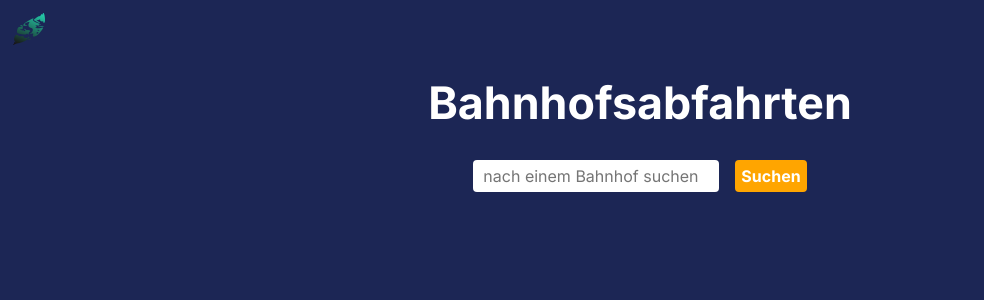
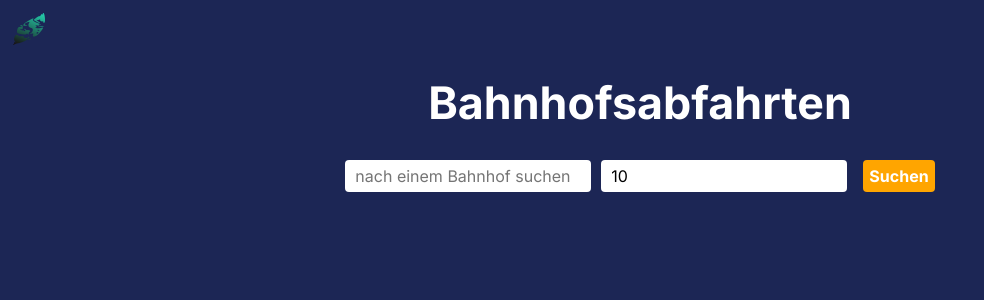
Before and after one commit to da-ssl/Bahnhofsabfahrten, a Next.js app: page / in a window 1280 px wide. Shown: the top 300 px of the page, without its empty margins (0-984 px from the left). Built offline with nearby package versions, Linux system fonts and the light colour scheme.

Commit message:
big update

```diff
--- a/src/pages/api/station/[station].ts
+++ b/src/pages/api/station/[station].ts
@@ -3,8 +3,22 @@ import {NextApiResponse} from "next"
 var _ = require('lodash')
 export default async function getData(req: NextApiRequest, res: NextApiResponse) {
   const instance = "https://transport.phipsiart.de"
-  const station = req.query['station']
-  const fetchstationurl = instance + "/locations?poi=false&addresses=false&query=" + station
+
+  let station: string = "";
+  let results: string = "1";
+
+  let reqparams: string | string[] | undefined = req.query["station"];
+  if (typeof reqparams === "string") {
+    [station, results] = reqparams.split("&");
+  } else if (Array.isArray(reqparams)) {
+
+  } else {
+
+  }
+  console.log(station)
+  console.log(results)
+  // You can now use station and results here
+    const fetchstationurl = instance + "/locations?poi=false&addresses=false&query=" + station
   const fetchstation = await (await fetch(fetchstationurl)).json().catch(error=>{
        res.status(500).json({
         station: {
@@ -16,7 +30,7 @@ export default async function getData(req: NextApiRequest, res: NextApiResponse)
   const stationdata = fetchstation[0]
   const IBNR = stationdata['id']
   const name = stationdata['name']
-  const fetchdepartures = await (await fetch(instance + "/stops/" + IBNR + "/departures?results=10&taxi=false&tram=false&bus=false&duration=1280")).json().catch(error=>{
+  const fetchdepartures = await (await fetch(instance + "/stops/" + IBNR + "/departures?"+ results +"&taxi=false&tram=false&bus=false&duration=1490")).json().catch(error=>{
 console.log(error)
   });
   const fetchdeparturesapiresult = fetchdepartures['departures']
--- a/src/pages/departures/[departures].js
+++ b/src/pages/departures/[departures].js
@@ -8,7 +8,7 @@ const inter = Inter({ subsets: ['latin'] })
 export const getServerSideProps = async ({params}) => {
   const getparams = {params}
   const getstation = params['departures']
-  const res  = await fetch("https://bahnhofsabfahrten.phipsiart.de/api/station/" + getstation)
+  const res  = await fetch("http://127.0.0.1:3000/api/station/" + getstation)
   const data = await res.json()
   const stationname = data['station']['name']
   const platforms = data['departures']['platform']
--- a/src/pages/index.tsx
+++ b/src/pages/index.tsx
@@ -1,5 +1,4 @@
 import Head from 'next/head'
-import Image from 'next/image'
 import { Inter } from 'next/font/google'
 import styles from '@/styles/Home.module.css'
 import Header from '../../components/Header/header'
@@ -10,7 +9,8 @@ export default function Home() {
   const router = useRouter();
   function searchstation(){
     let getsearchvalue : string = (document.getElementById("searchvalue") as HTMLInputElement).value;
-    const redirecturl = "/departures/" + getsearchvalue
+    let getnumberofresults : string = (document.getElementById("numberofresults") as HTMLInputElement).value;
+    const redirecturl = "/departures/" + getsearchvalue + "&results=" + getnumberofresults
   router.push(redirecturl)
 }
   return (
@@ -24,8 +24,10 @@ export default function Home() {
         <h1 className={styles.headline}>Bahnhofsabfahrten</h1>
         <div className={styles.search} id={styles.searchfield}>
         <input  autoComplete="off" role="presentation" className={styles.boxanimation} type="text" id="searchvalue" placeholder="nach einem Bahnhof suchen"></input>
+        <input  autoComplete="off" role="presentation" className={styles.boxanimation2} type="number" id="numberofresults" placeholder="Anzahl der Ergebnisse" defaultValue="10"></input>
         <button  onClick={searchstation} className={styles.inputbutton}>Suchen</button>
        </div>
+
       </main>
     </>
   )
--- a/src/styles/Departures.module.css
+++ b/src/styles/Departures.module.css
@@ -33,6 +33,7 @@
     grid-template-columns: 150px 300px 200px 300px;
     display:inline-flex;
 }
+
 .destination{
     color: rgb(255, 255, 255);
     font-size: 1.4em;
--- a/src/styles/Home.module.css
+++ b/src/styles/Home.module.css
@@ -36,6 +36,28 @@
   outline: 2px solid rgb(255, 255, 255);
   outline-offset: 4px;
 }
+.boxanimation2{
+  box-sizing: border-box;
+  border: 0px solid transparent;
+  padding-left: 10px;
+  border-top-right-radius: 4px;
+  border-top-left-radius: 4px;
+  border-bottom-left-radius: 4px;
+  border-bottom-right-radius: 4px;
+  outline: 0px transparent;
+  outline-style: groove;
+  transition: outline 0.2s;
+  min-height: 32px;
+  width: fit-content;
+  margin-left: 10px;
+}
+.boxanimation2:focus{
+  outline-style: groove;
+  outline: 2px solid rgb(255, 255, 255);
+  outline-offset: 4px;
+  margin-left: 10px;
+}
+
 .inputbutton{
   border-top-right-radius: 4px;
   border-top-left-radius: 4px;
```
